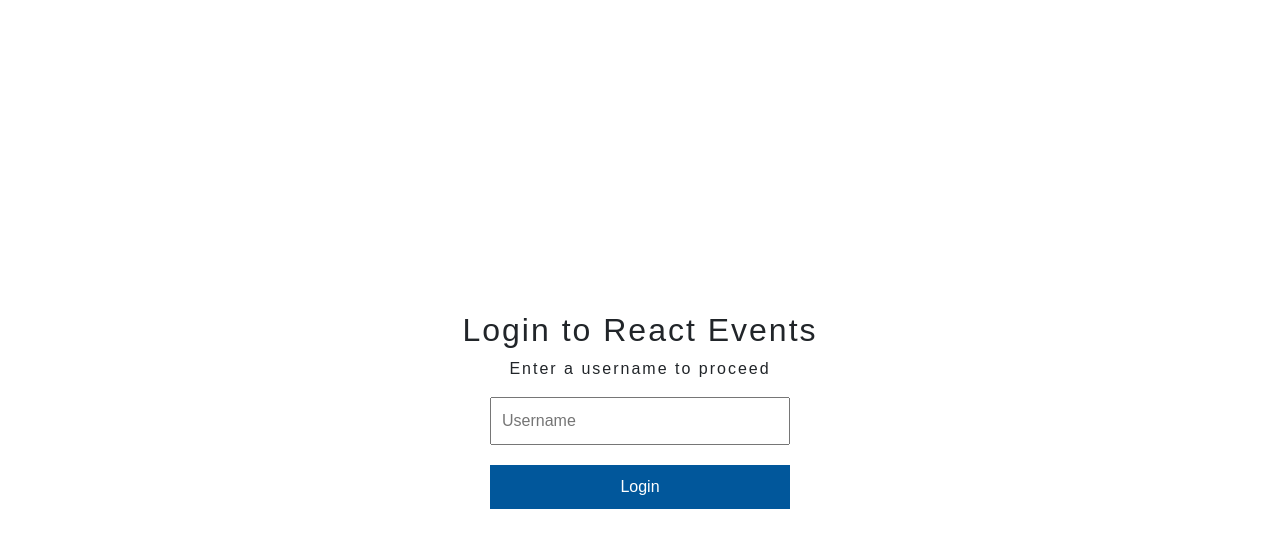
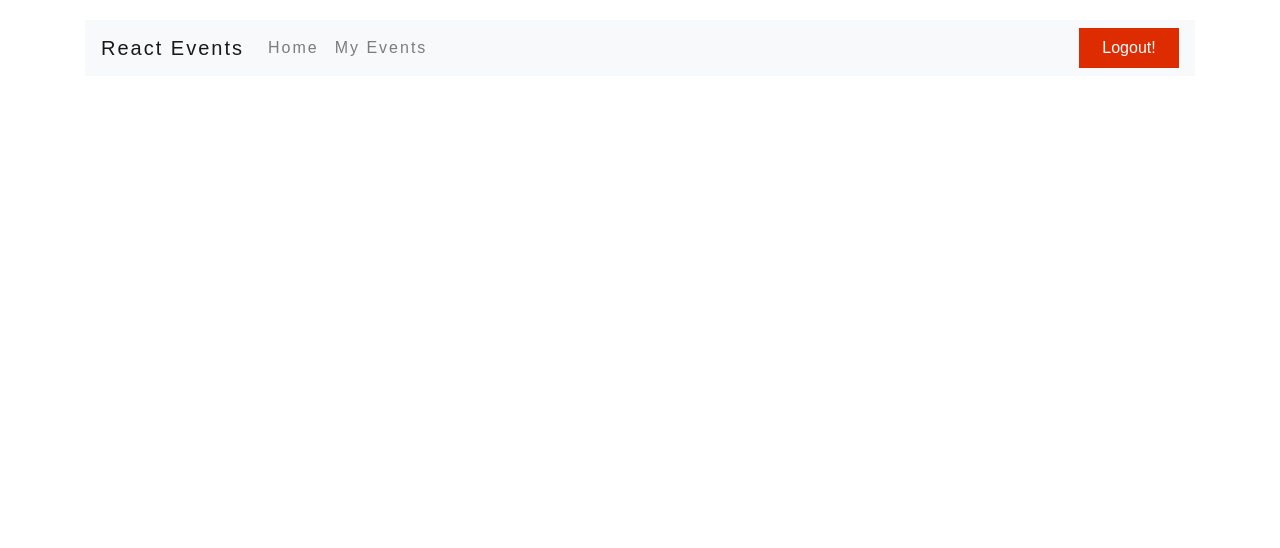
Before and after one commit to justinbansal/react-events, a React (Create React App) app: page /user/1 in a window 1280 px wide. Shown: the top 548 px of the page. Built offline with nearby package versions, Linux system fonts and the light colour scheme.

Commit message:
fixed router issue, access to history prop now

```diff
--- a/src/components/App.js
+++ b/src/components/App.js
@@ -69,19 +69,16 @@ class App extends React.Component {
       currentUser: null
     })
     localStorage.removeItem('currentUser');
-
-    // @TODO: redirect to "/" homepage
-    //this.props.history.push('/');
   }
 
   render() {
     return (
       <BrowserRouter>
         <Switch>
-          <Route exact path="/" render={() => {
+          <Route exact path="/" render={(matchProps) => {
             if (this.state.currentUser) {
               return (
-                <Main logout={this.logout}/>
+                <Main logout={this.logout} {...matchProps}/>
               )
             } else {
               return (
@@ -89,16 +86,10 @@ class App extends React.Component {
               )
             }
           }} />
-          <Route exact path="/user/:username" render={() => {
-            if (this.state.currentUser) {
-              return (
-                <User currentUser={this.state.currentUser} logout={this.logout}/>
-              )
-            } else {
-              return (
-                <Login login={this.login}/>
-              )
-            }
+          <Route exact path="/user/:username" render={(matchProps) => {
+            return (
+              <User currentUser={this.state.currentUser} logout={this.logout} {...matchProps}/>
+            )
           }} />
         </Switch>
       </BrowserRouter>
--- a/src/components/Main.js
+++ b/src/components/Main.js
@@ -162,7 +162,7 @@ class Main extends React.Component {
       <div className="container">
         <div className="row">
           <div className="col">
-            <Nav currentUser={this.state.currentUser} logout={this.props.logout}></Nav>
+            <Nav currentUser={this.state.currentUser} logout={this.props.logout} history={this.props.history}></Nav>
           </div>
         </div>
         <div className="row">
--- a/src/components/Nav.js
+++ b/src/components/Nav.js
@@ -3,8 +3,13 @@ import { Link } from 'react-router-dom';
 
 class Nav extends React.Component  {
 
+  handleLogout = () => {
+    this.props.logout();
+    this.props.history.push('/');
+  }
+
   render() {
-    const logout = <button className="logout-button" onClick={this.props.logout}>Logout!</button>
+    const logout = <button className="logout-button" onClick={this.handleLogout}>Logout!</button>
 
     let userLink = `user/${this.props.currentUser}`;
 
--- a/src/components/User.js
+++ b/src/components/User.js
@@ -9,7 +9,7 @@ class User extends React.Component {
         <div className="container">
           <div className="row">
             <div className="col">
-              <Nav currentUser={this.props.currentUser} logout={this.props.logout}></Nav>
+              <Nav currentUser={this.props.currentUser} logout={this.props.logout} history={this.props.history}></Nav>
             </div>
           </div>
         </div>
```
